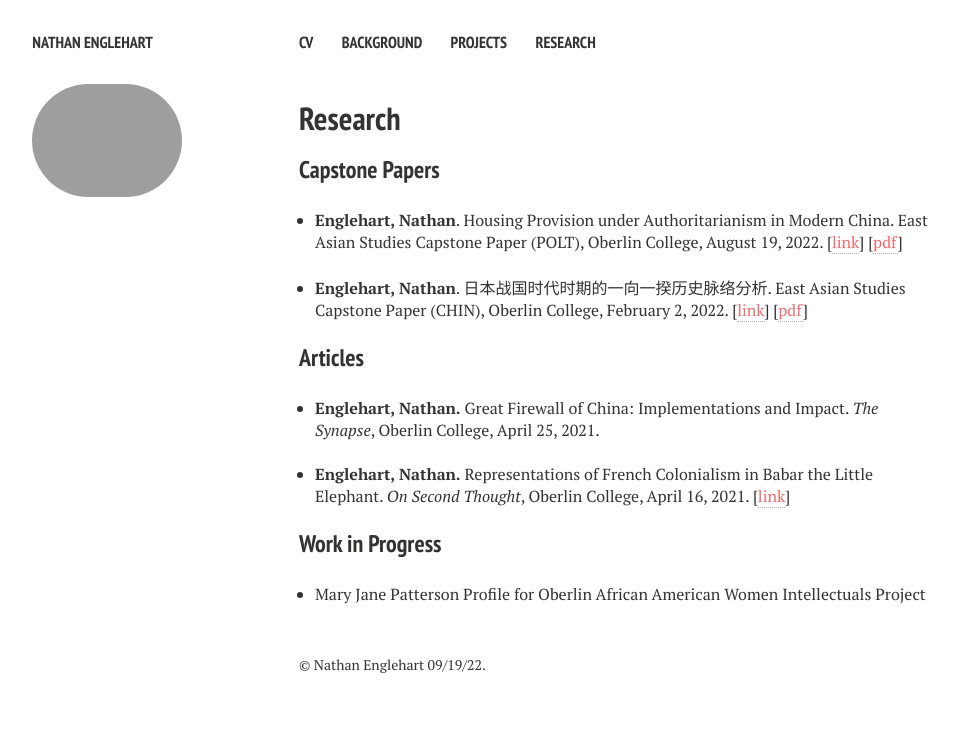
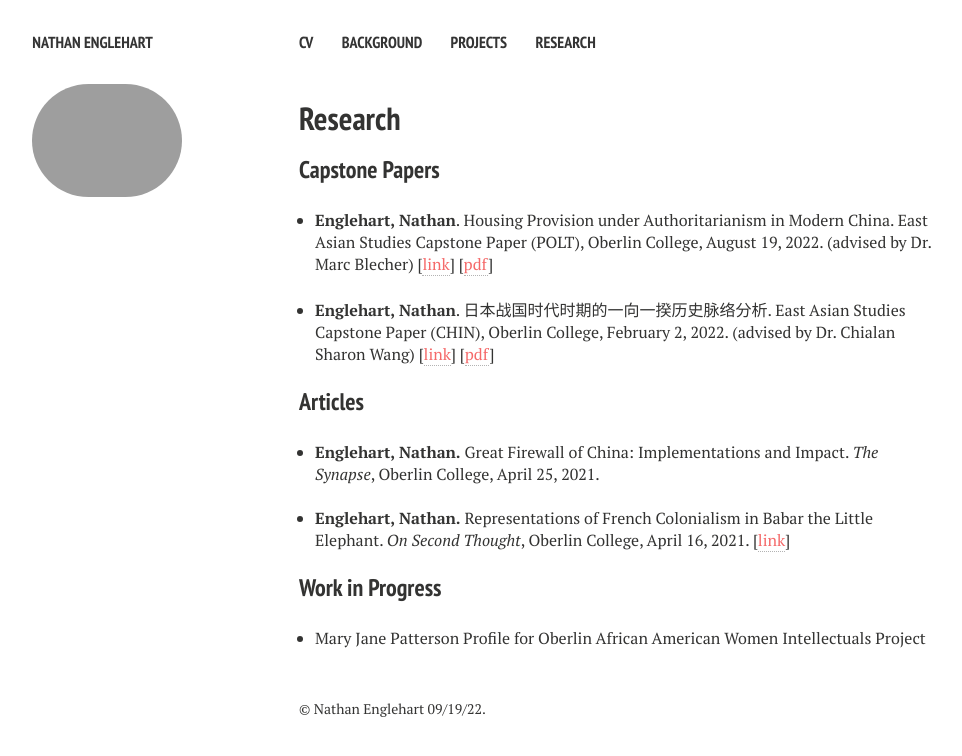
Before and after one commit to nathanenglehart/nathanenglehart.github.io, a Jekyll site: the page built from research.md, in a window 1280 px wide. Shown: the top 756 px of the page, without its empty margins (21-983 px from the left). Built offline with Jekyll 4.4.1, drawn with Linux system fonts in a browser that asks for light colours; nearby versions of some CDN libraries.

Commit message:
added advisors

```diff
--- a/research.md
+++ b/research.md
@@ -11,11 +11,11 @@ comments: false
 <div align="left">
   <ul style="padding-left: 1em !important;">
     <li>
-      <b> Englehart, Nathan</b>. Housing Provision under Authoritarianism in Modern China. East Asian Studies Capstone Paper (POLT), Oberlin College, August 19, 2022. [<a style="color: #f56a6a !important;" href="https://www.oberlin.edu/arts-and-sciences/departments/east-asian-studies/curriculum/capstone">link</a>] [<a style="color: #f56a6a !important;" href="/files/polt_capstone.pdf">pdf</a>]
+      <b> Englehart, Nathan</b>. Housing Provision under Authoritarianism in Modern China. East Asian Studies Capstone Paper (POLT), Oberlin College, August 19, 2022. (advised by Dr. Marc Blecher) [<a style="color: #f56a6a !important;" href="https://www.oberlin.edu/arts-and-sciences/departments/east-asian-studies/curriculum/capstone">link</a>] [<a style="color: #f56a6a !important;" href="/files/polt_capstone.pdf">pdf</a>]
     </li>
     <br>
     <li>
-      <b>Englehart, Nathan</b>. 日本战国时代时期的一向一揆历史脉络分析. East Asian Studies Capstone Paper (CHIN), Oberlin College, February 2, 2022. [<a style="color: #f56a6a !important;" href="https://www.oberlin.edu/arts-and-sciences/departments/east-asian-studies/curriculum/capstone">link</a>] [<a style="color: #f56a6a; !important" href="/files/chin_capstone.pdf" download>pdf</a>]
+      <b>Englehart, Nathan</b>. 日本战国时代时期的一向一揆历史脉络分析. East Asian Studies Capstone Paper (CHIN), Oberlin College, February 2, 2022. (advised by Dr. Chialan Sharon Wang) [<a style="color: #f56a6a !important;" href="https://www.oberlin.edu/arts-and-sciences/departments/east-asian-studies/curriculum/capstone">link</a>] [<a style="color: #f56a6a; !important" href="/files/chin_capstone.pdf" download>pdf</a>]
     </li>
   </ul>
 </div>
```
Also changed, not shown: 1 other file.
